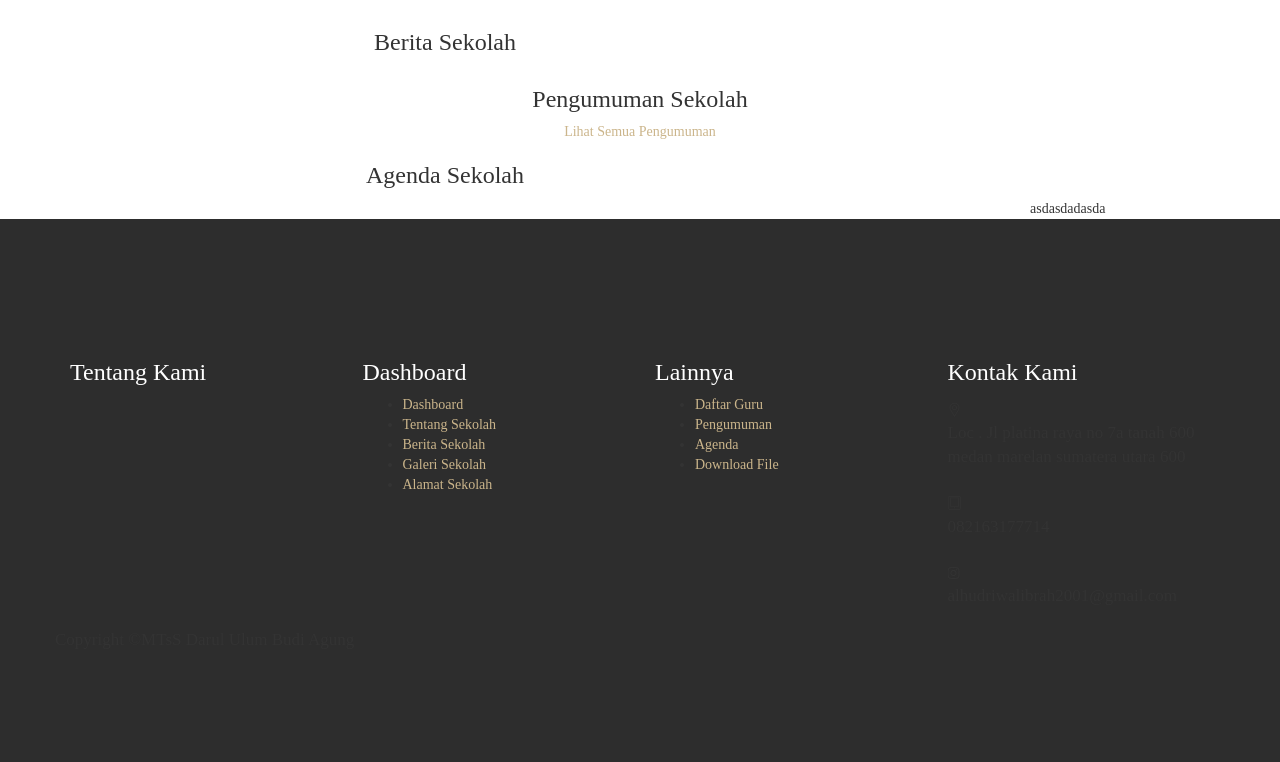
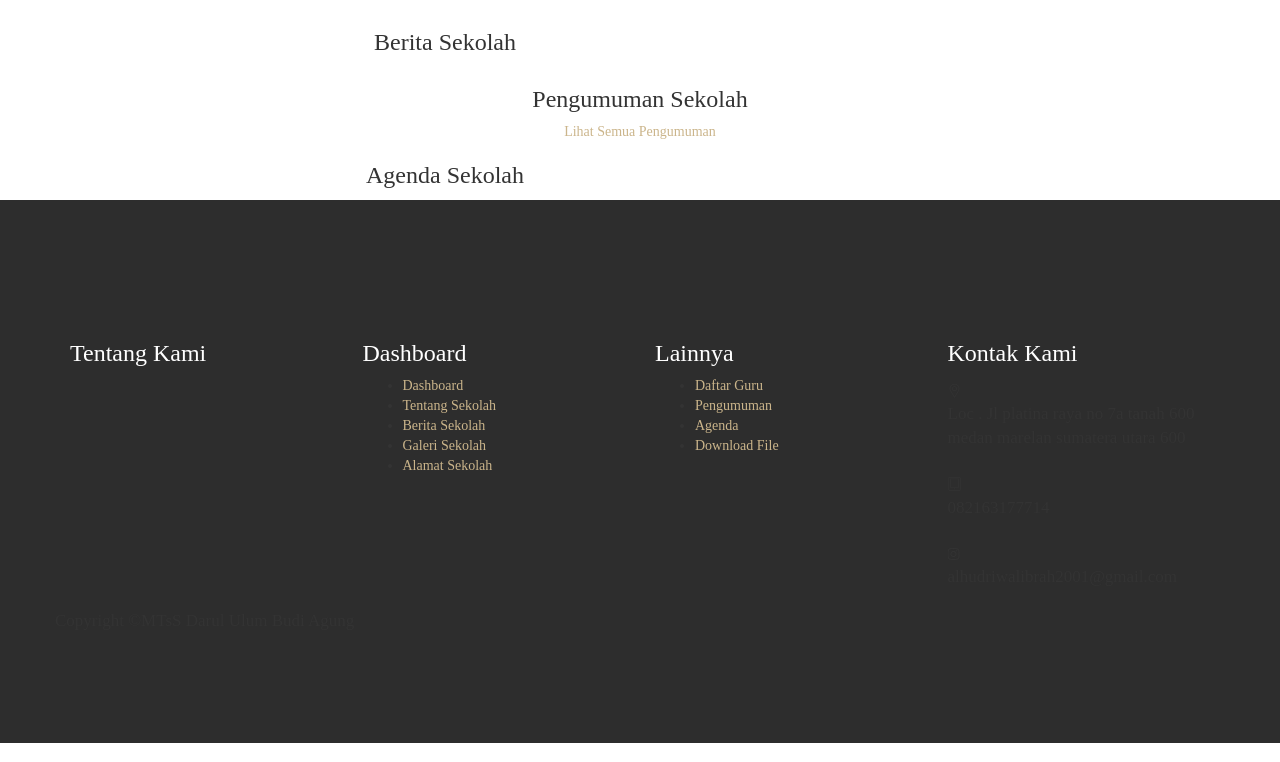
Before and after one commit to WahyuSofianda/sisfosekolah, a CodeIgniter app: page /database/ in a window 1280 px wide. Shown: the part 471-1233 px from the top of the page. Run offline with CodeIgniter, Linux system fonts and the light colour scheme; data that the repository does not hold is empty; some libraries are stand-ins or nearby versions.

Commit message:
Update v_home.php

```diff
--- a/application/views/depan/v_home.php
+++ b/application/views/depan/v_home.php
@@ -156,7 +156,7 @@ function limit_words($string, $word_limit)
                         </div>
                     </div>
                 <?php endforeach; ?>
-            </div>asdasdadasda
+            </div>
         </div>
     </div>
 </div>
```
